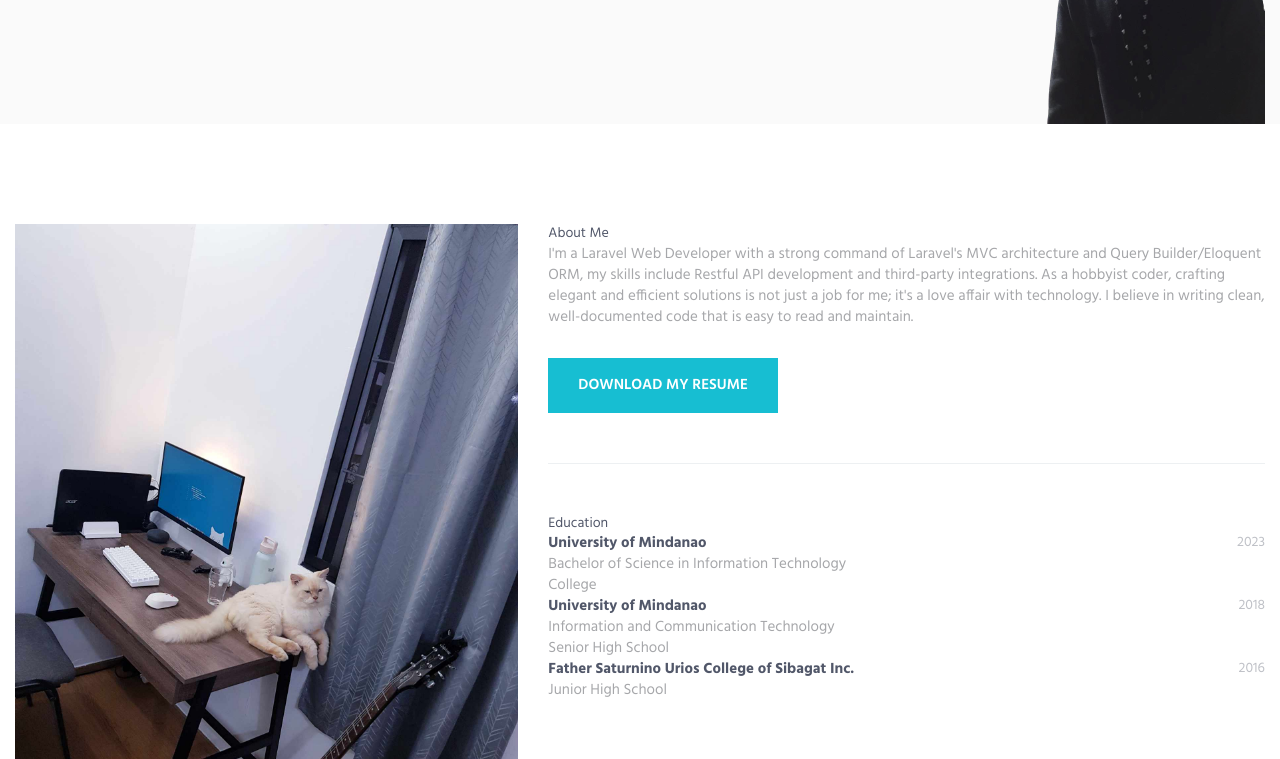
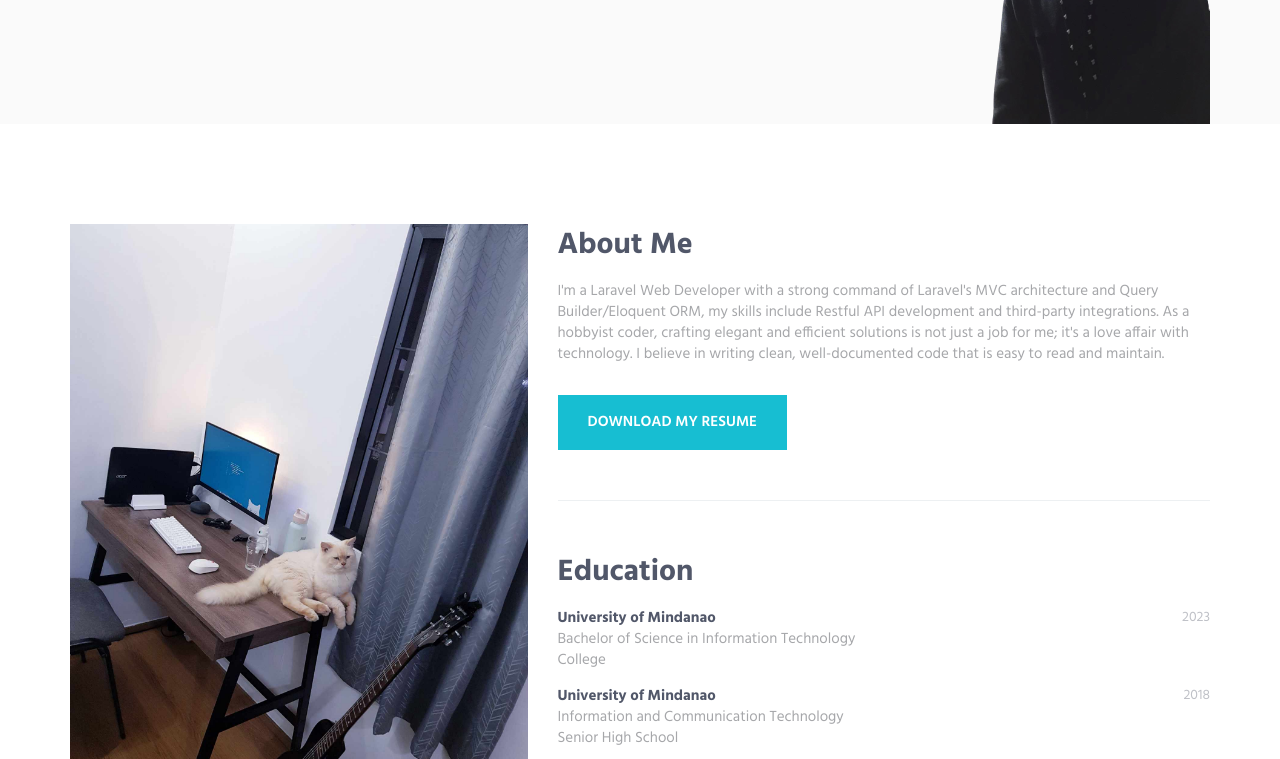
Before and after one commit to nicegood123/portfolio, a plain HTML site: page index.html in a window 1280 px wide. Shown: the part 496-1255 px from the top of the page. Drawn offline with nearby package versions, Linux system fonts and the light colour scheme.

Commit message:
Update index.html

```diff
--- a/index.html
+++ b/index.html
@@ -11,7 +11,7 @@
     <meta content="" name="author" content="Gisan Geff Raniego" />
 
     <!-- Tailwind CSS -->
-    <script src="https://cdn.tailwindcss.com"></script>
+   <!--  <script src="https://cdn.tailwindcss.com"></script> -->
 
     <!-- GLOBAL MANDATORY STYLES -->
     <link href="http://fonts.googleapis.com/css?family=Hind:300,400,500,600,700" rel="stylesheet" type="text/css">
```
